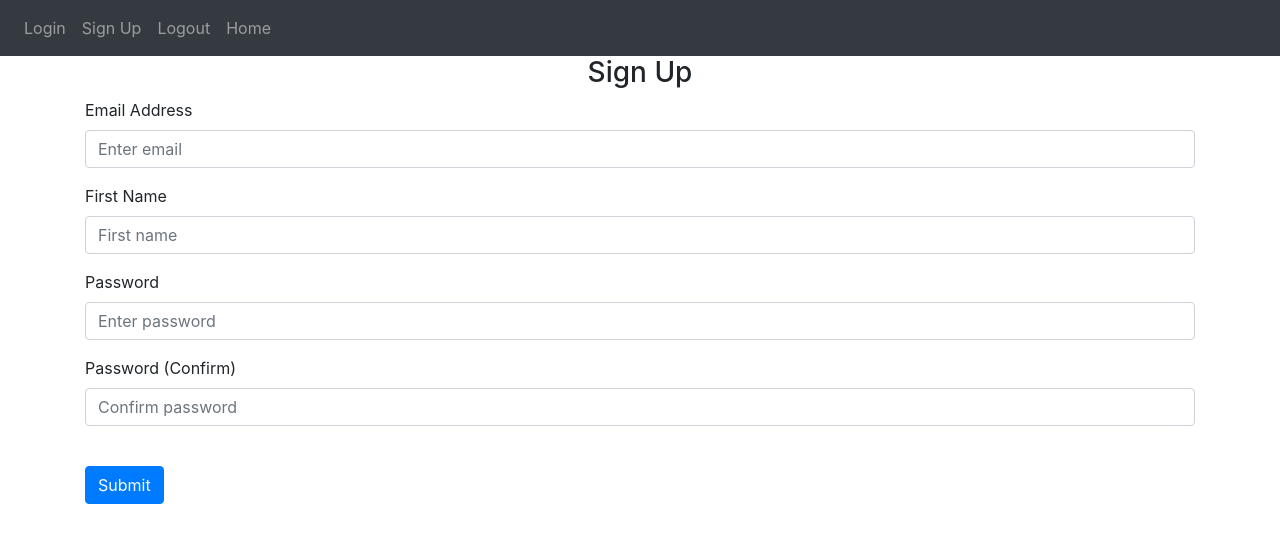
After one commit to sjcswank/notes-app, a Flask app: template website/templates/sign-up.html in a window 1280 px wide. The commit adds this page. Shown: the top 543 px of the page. Run offline with Flask 3, Linux system fonts and the light colour scheme; the template is opened without the code that fills it, so the values that code supplies are empty; some libraries are stand-ins or nearby versions.

Commit message:
added sign up page

```diff
--- a/website/__init__.py
+++ b/website/__init__.py
@@ -1,9 +1,15 @@
 from flask import Flask
+from flask_sqlalchemy import SQLAlchemy
+
+db = SQLAlchemy()
+DB_NAME = "database.db"
 
 
 def create_app():
     app = Flask(__name__)
     app.config['SECRET_KEY'] = 'random string'
+    app.config['SQLALCHEMY_DATABASE_URI'] = f'sqlite:///{DB_NAME}'
+    db.init_app(app)
 
     from .views import views
     from .auth import auth
--- a/website/templates/base.html
+++ b/website/templates/base.html
@@ -30,6 +30,27 @@
                 </div>
             </div>
         </nav>
+        {% with messages = get_flashed_messages(with_categories=true) %}
+            {% if messages %}
+                {% for category, message in messages %}
+                    {% if category == 'error' %}
+                        <div class="alert alert-danger alert-dismissible fade show" role="alert">
+                            {{ message }}
+                            <button type="button" class="close" data-dismiss="alert">
+                                <span aria-hidden="true">&times;</span>
+                            </button>
+                        </div>
+                    {% else %}
+                        <div class="alert alert-success alert-dismissible fade show" role="alert">
+                            {{ message }}
+                            <button type="button" class="close" data-dismiss="alert">
+                                <span aria-hidden="true">&times;</span>
+                            </button>
+                        </div>
+                    {% endif %}
+                {% endfor %}
+            {% endif %}
+        {% endwith %}
         <div class="container">
             {% block content %}
             {% endblock %}
@@ -62,6 +83,6 @@
             });
           }
         </script>
-    {% endblock %}
+        {% endblock %}
     </body>
 </html>
--- /dev/null
+++ b/website/templates/sign-up.html
@@ -0,0 +1,50 @@
+{% extends "base.html" %}
+{% block title %}Sign Up{% endblock %}
+{% block content %}
+    <form method="POST">
+        <h3 align="center">Sign Up</h3>
+        <div class="form-group">
+            <label for="email">Email Address</label>
+            <input
+                type="email"
+                class="form-control"
+                id="email"
+                name="email"
+                placeholder="Enter email"
+            />
+        </div>
+        <div class="form-group">
+            <label for="firstName">First Name</label>
+            <input
+                type="text"
+                class="form-control"
+                id="firstName"
+                name="firstName"
+                placeholder="First name"
+            />
+        </div>
+        <div class="form-group">
+            <label for="password1">Password</label>
+            <input
+                type="password"
+                class="form-control"
+                id="password1"
+                name="password1"
+                placeholder="Enter password"
+            />
+        </div>
+        <div class="form-group">
+            <label for="password2">Password (Confirm)</label>
+            <input
+                type="password"
+                class="form-control"
+                id="password2"
+                name="password2"
+                placeholder="Confirm password"
+            />
+        </div>
+        <br/>
+        <button type="submit" class="btn btn-primary">Submit</button>
+    </form>
+
+{% endblock %}
```
Also changed, not shown: website/auth.py (+23 -5 lines), website/templates/login.html (added, +30 -0 lines).
